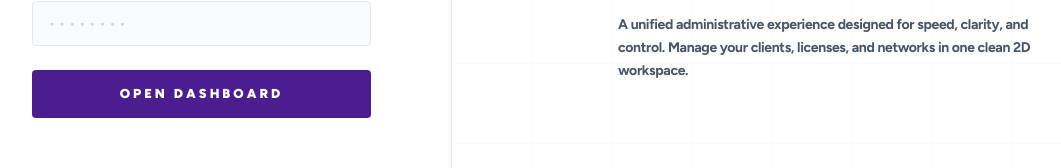
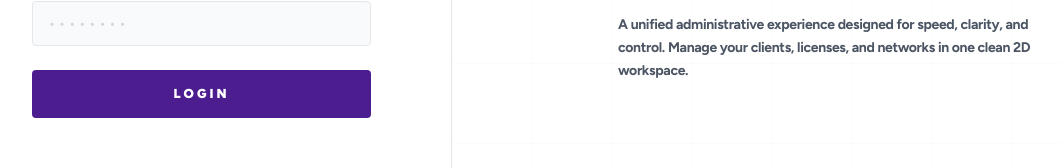
Before and after one commit to dennismutuku2005/pacewebsite, a Next.js app in the folder paceadmin/: page /login in a window 1280 px wide. Shown: the part 417-585 px from the top of the page, without its empty margins (48-1109 px from the left). Built offline with nearby package versions, Linux system fonts and the light colour scheme.

Commit message:
Auto-update: page.js

```diff
--- a/paceadmin/src/app/login/page.js
+++ b/paceadmin/src/app/login/page.js
@@ -62,10 +62,10 @@ export default function LoginPage() {
                         <LoadingButton
                             type="submit"
                             isLoading={isAuthenticating}
-                            loadingText="Authenticating..."
+                            loadingText="Logging in..."
                             className="w-full bg-pace-purple text-white py-3.5 rounded font-black text-[12px] uppercase tracking-[3px] hover:bg-[#3d1a75] transition-all active:scale-[0.99] mt-6 shadow-none"
                         >
-                            Open Dashboard
+                            Login
                         </LoadingButton>
                     </form>
 
```
